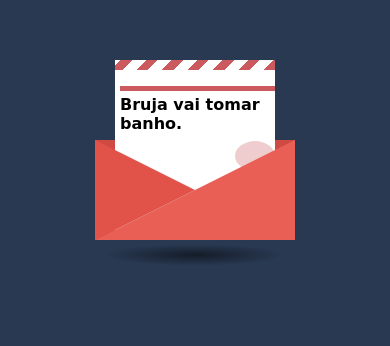
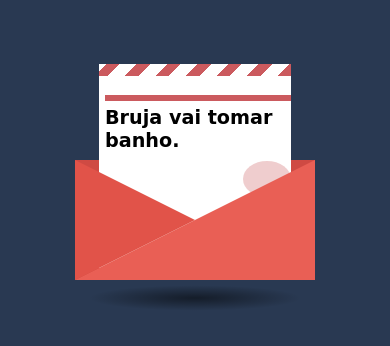
Before and after one commit to matheusaaguirra/carta, a plain HTML site: page index.html in a window 390 px wide. Shown: the part 168-514 px from the top of the page. Drawn offline with Linux system fonts and the light colour scheme.

Commit message:
carta quase 100%
testando a responsividade

```diff
--- a/stlyes.css
+++ b/stlyes.css
@@ -140,3 +140,11 @@ body{
 .container:hover .shadow{
     width: 400px;
 }
+
+@media (max-width: 1192px){
+    .container{
+        justify-content: center;
+        zoom: 1.2;
+    }
+
+}
```
